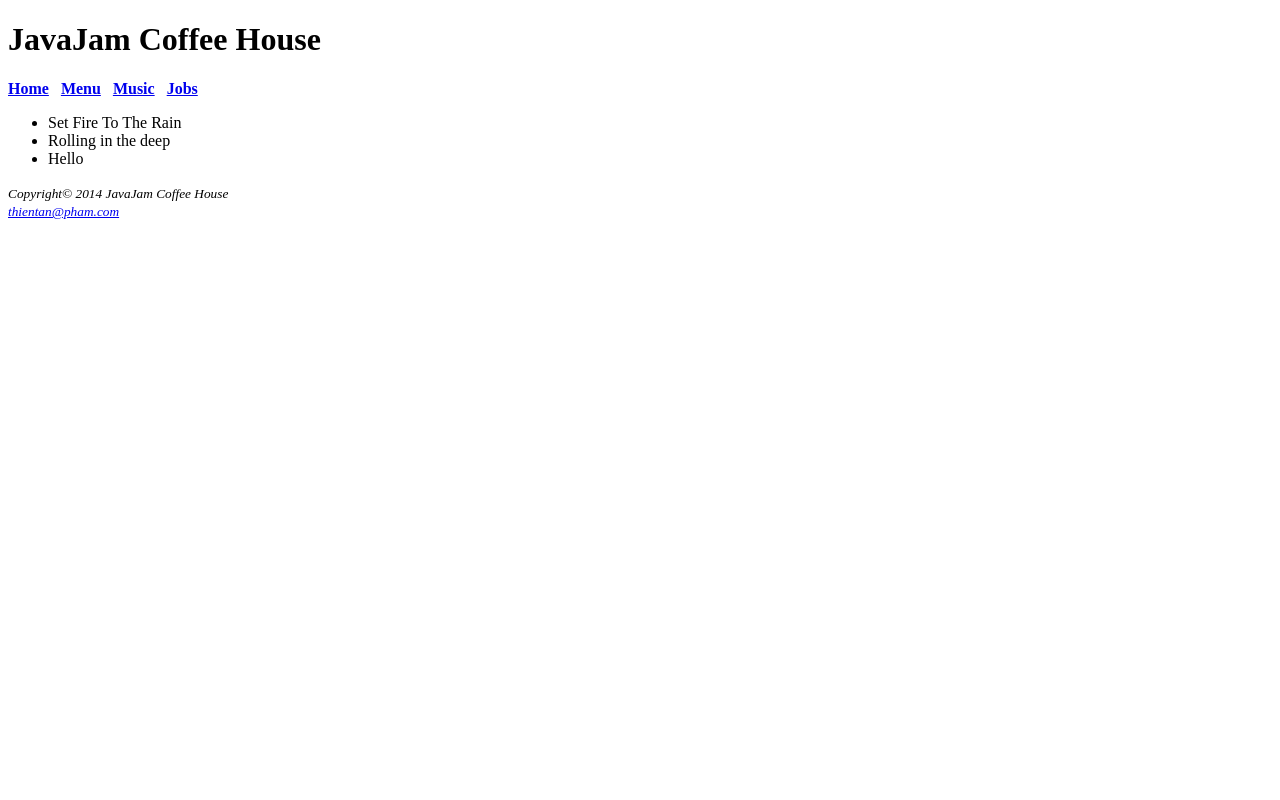
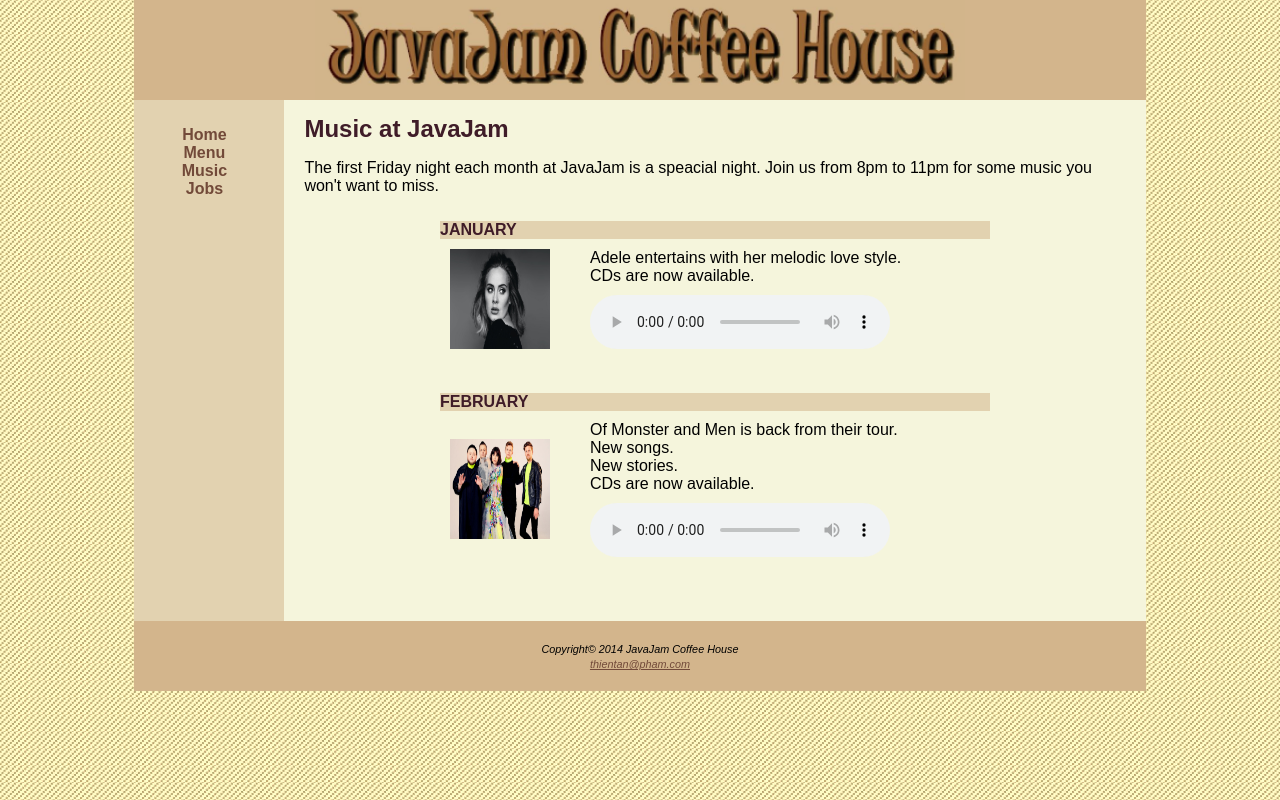
Before and after one commit to phamthientan272/EE4717_WebApplication, a plain HTML site: page Week4/CaseStudy2/music.html in a window 1280 px wide. Drawn offline with Linux system fonts and the light colour scheme.

Commit message:
Create Music page

```diff
--- a/Week4/CaseStudy2/javajam.css
+++ b/Week4/CaseStudy2/javajam.css
@@ -1,4 +1,4 @@
-body {font-family: Tahoma, Verdana, sans-serif;
+body {font-family: Arial, Helvetica, sans-serif, sans-serif;
     background-image: url(background.JPG);
     background-color: #E2D2B0;
     margin-top: 0;
@@ -77,6 +77,13 @@ nav ul { list-style-type: none;
 
 h2 { color: #3f1c28;
     font-family: arial, sans-serif;
+    margin: 15px 0px;
+    font-weight: bold;
+    font-size: 1.5em;
+}
+
+p {
+    padding-right: 30px;
 }
 
 
@@ -100,22 +107,53 @@ table {
     margin-right: auto;
     width: 550px;
     border-spacing: 0;
+    padding-bottom: 20px;
+    padding-top: 10px;
+
 }
 
-table tr th {
+#table_menu tr th {
     border-right: 2px solid #F5F5DC;
     color: #3f1c28;
     font-weight: bold;
+}
+
+#table_menu tr:nth-of-type(even) {
+    background-color: #F5F5DC;
+}
+
+#table_menu tr:nth-of-type(odd) {
+    background-color: #D3B58C;
 }
 
 td {
     padding: 10px 30px 10px 10px;
 }
 
-tr:nth-of-type(even) {
+table td:first {
+    width: 150px;
+}
+
+thead {
+    background-color: #E2D2B0;
+    color: #3f1c28;
+    font-weight: bold;
+}
+
+thead td{
+    padding: 0px 0px 0px 0px;
+}
+
+tbody {
     background-color: #F5F5DC;
 }
 
-tr:nth-of-type(odd) {
-    background-color: #D3B58C;
+audio {
+    padding-top: 10px;
 }
+
+.music img{
+    width: 100px;
+    height: 100px;
+    padding-top: 0px;
+}
--- a/Week4/CaseStudy2/music.html
+++ b/Week4/CaseStudy2/music.html
@@ -4,37 +4,93 @@
 <head>
     <title>JavaJam Coffee House</title>
     <meta charset="utf-8">
+    <link rel="stylesheet" href="javajam.css">
 </head>
 
 <body>
+    <div id="wrapper">
         <header>
-        <h1>JavaJam Coffee House</h1>
+            <img id="logo" src="javalogo.JPG" height="100" alt="JavaLogo">
         </header>
 
+        <div id="leftcolumn">
             <nav>
-        <b>
-            <a href="index.html">Home</a> &nbsp;
-            <a href="menu.html">Menu</a> &nbsp;
-            <a href="music.html">Music</a> &nbsp;
-            <a href="jobs.html">Jobs</a>
-        </b>
+                <ul>
+                    <li><a href="index.html">Home</a></li>
+                    <li><a href="menu.html">Menu</a></li>
+                    <li><a href="music.html">Music</a></li>
+                    <li><a href="jobs.html">Jobs</a></li>
+                </ul>
             </nav>
+        </div>
 
-    <div>
-       <ul>
-           <li>Set Fire To The Rain</li>
-           <li>Rolling in the deep</li>
-           <li>Hello</li>
-       </ul>
+        <div id="rightcolumn">
+            <div id="content">
+                <h2>Music at JavaJam</h2>
+                <p>The first Friday night each month at JavaJam is a speacial night.
+                    Join us from 8pm to 11pm for some music you won't want to miss.</p>
+                <table class="music">
+                    <thead>
+                        <tr>
+                            <td>JANUARY</td>
+                            <td></td>
+                        </tr>
+                    </thead>
+                    <tbody>
+                        <tr>
+                            <td>
+                            <img class="music" src="adele.jpg"  alt="Adele">
+                            </td>
+                            <td>
+                                Adele entertains with her melodic love style. <br>
+                                CDs are now available.
+                                <audio controls="controls">
+                                    <source src="adele_hello.mp3" type="audio/mpeg">
+                                </audio>
+                            </td>
+                        </tr>
+                    </tbody>
+                </table>
+
+                <table class="music">
+                    <thead>
+                        <tr>
+                            <td>FEBRUARY</td>
+                            <td></td>
+                        </tr>
+                    </thead>
+                    <tbody>
+                        <tr>
+                            <td>
+                            <img class="music" src="monsters.jpg"  alt="Of Monster and Men">
+                            </td>
+                            <td>
+                                Of Monster and Men is back from their tour. <br>
+                                New songs. <br>
+                                New stories. <br>
+                                CDs are now available.
+                                <audio controls="controls">
+                                    <source src="monster_little_talk.mp3" type="audio/mpeg">
+                                </audio>
+                            </td>
+                        </tr>
+                    </tbody>
+                </table>
+            </div>
 
         </div>
 
+
+        <div>
             <footer>
                 <small><i>
                         Copyright&copy 2014 JavaJam Coffee House <br>
                         <a href="mailto:thientan@pham.com">thientan@pham.com</a>
                     </i></small>
             </footer>
+        </div>
+
+    </div>
 </body>
 
 </html>
```
Also changed, not shown: Week4/CaseStudy2/menu.html (+1 -1 lines), Week4/CaseStudy2/adele.jpg (added), Week4/CaseStudy2/monsters.jpg (added). Lines whose indentation alone changed are shown as unchanged.
